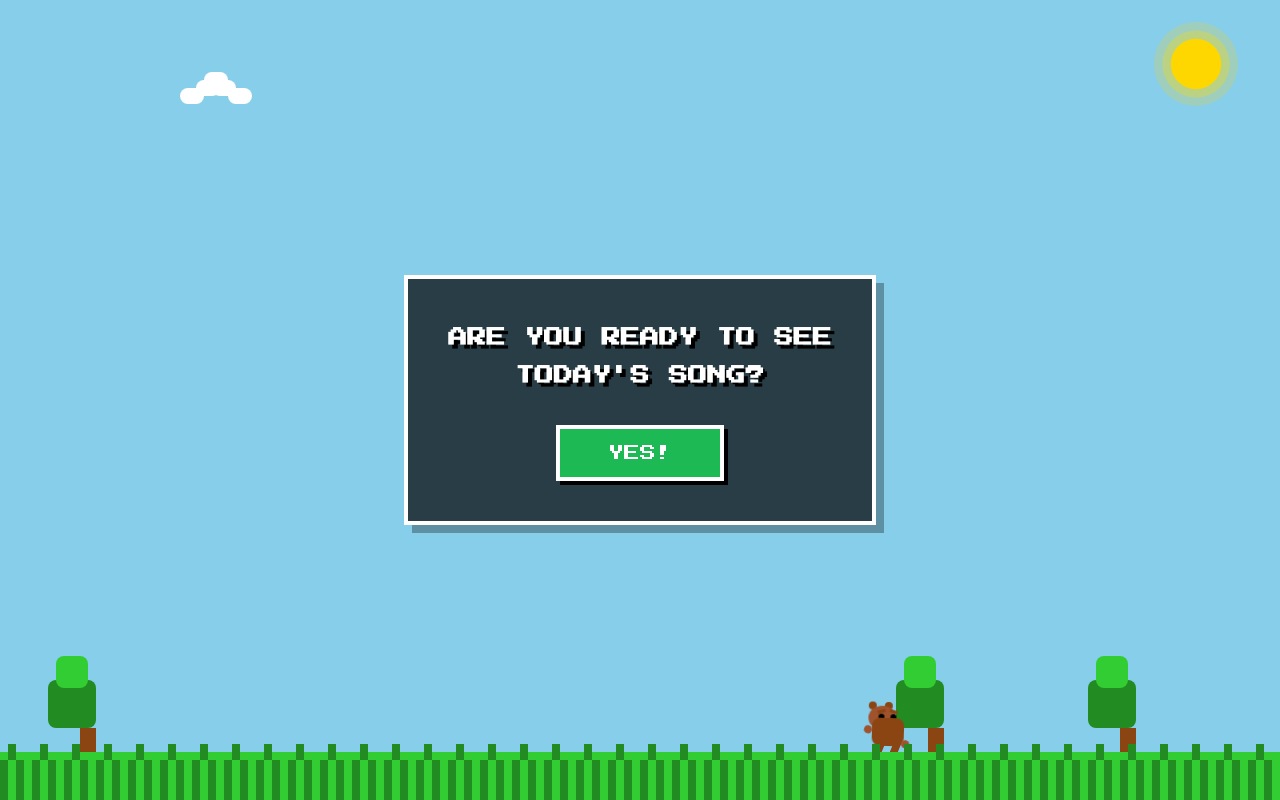
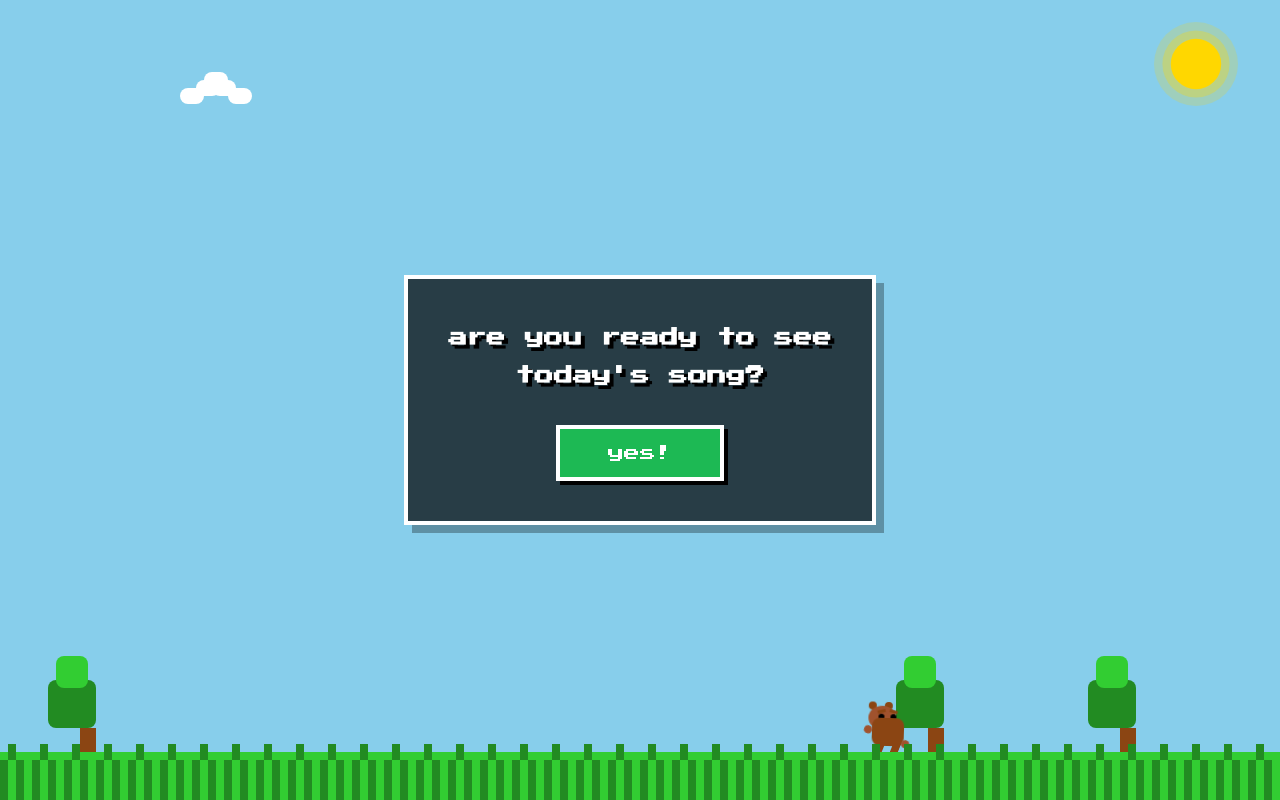
Before and after one commit to okancskn/mysong, a plain HTML site: page index.html in a window 1280 px wide. Drawn offline with Linux system fonts and the light colour scheme.

Commit message:
Update index.html

```diff
--- a/index.html
+++ b/index.html
@@ -663,8 +663,8 @@ bugün için bol şans.`;
     <div class="container">
         <!-- Intro Section -->
         <div class="intro" id="intro">
-            <h1>ARE YOU READY TO SEE<br>TODAY'S SONG?</h1>
-            <button class="yes-btn" id="openCard">YES!</button>
+            <h1>are you ready to see<br>today's song?</h1>
+            <button class="yes-btn" id="openCard">yes!</button>
         </div>
     </div>
 
@@ -677,7 +677,7 @@ bugün için bol şans.`;
                 <svg class="spotify-icon" viewBox="0 0 24 24" fill="currentColor">
                     <path d="M12 0C5.4 0 0 5.4 0 12s5.4 12 12 12 12-5.4 12-12S18.66 0 12 0zm5.521 17.34c-.24.359-.66.48-1.021.24-2.82-1.74-6.36-2.101-10.561-1.141-.418.122-.779-.179-.899-.539-.12-.421.18-.78.54-.9 4.56-1.021 8.52-.6 11.64 1.32.42.18.479.659.301 1.02zm1.44-3.3c-.301.42-.841.6-1.262.3-3.239-1.98-8.159-2.58-11.939-1.38-.479.12-1.02-.12-1.14-.6-.12-.48.12-1.021.6-1.141C9.6 9.9 15 10.561 18.72 12.84c.361.181.54.78.241 1.2zm.12-3.36C15.24 8.4 8.82 8.16 5.16 9.301c-.6.179-1.2-.181-1.38-.721-.18-.601.18-1.2.72-1.381 4.26-1.26 11.28-1.02 15.721 1.621.539.3.719 1.02.419 1.56-.299.421-1.02.599-1.559.3z"/>
                 </svg>
-                ŞARKIYI DİNLE
+                play
             </a>
         </div>
     </div>
```
